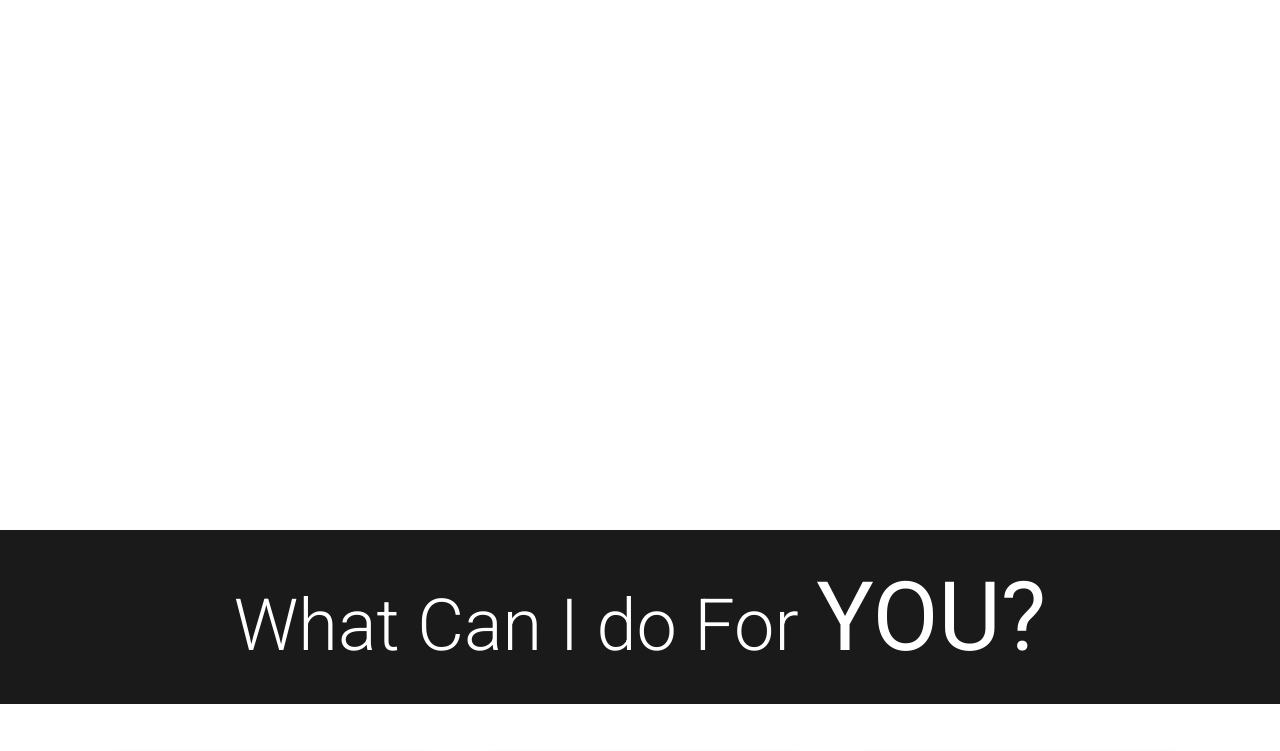
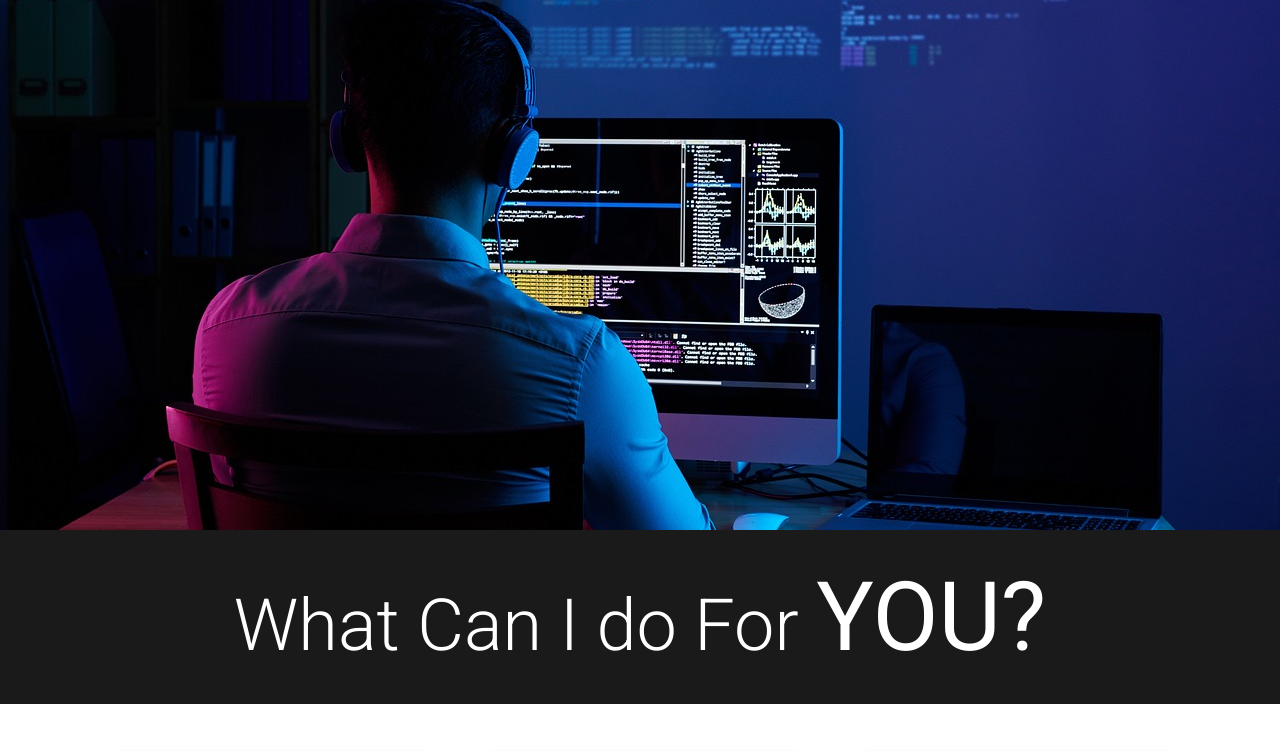
Before and after one commit to shahedahmed-sa/html-css_practice-project-4, a plain HTML site: page index.html in a window 1280 px wide. Shown: the part 270-1021 px from the top of the page. Drawn offline with Linux system fonts and the light colour scheme; the site is published under a folder, as on GitHub Pages, so addresses that start at the root find nothing.

Commit message:
Update style.css

```diff
--- a/style.css
+++ b/style.css
@@ -12,7 +12,7 @@ html, body{
 }
 
 .hero_section{
-    background-image: url(/images/img1.jpg);
+    background-image: url(./images/img1.jpg);
     min-height:100vh;
     background-position: center;
     background-size: cover;
```
